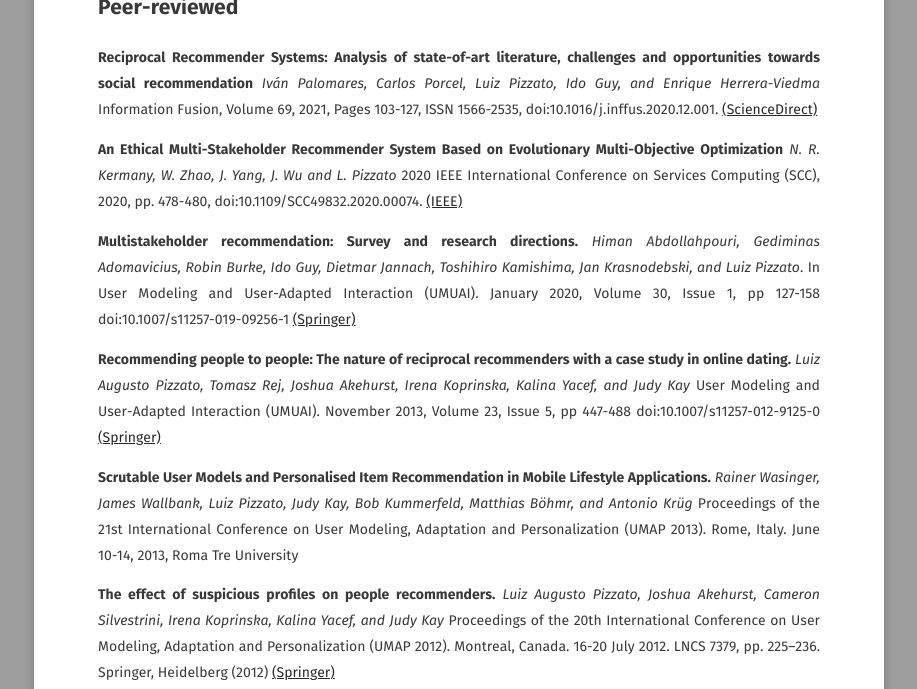
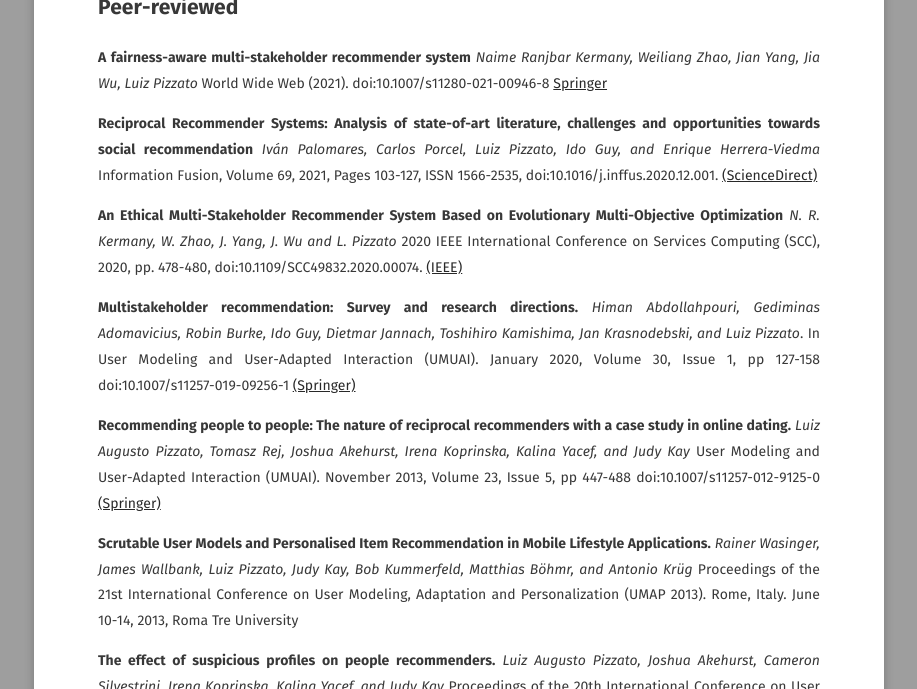
Before and after one commit to pizzato/pizzato.github.io, a Jekyll site: the page built from publications/index.markdown, in a window 1280 px wide and 900 px high, scrolled down 857 px, cut to the strip 211-900 px from the top of the window. Shown: the whole strip, without its empty margins (181-1098 px from the left). Built offline with Jekyll 4.4.1, drawn with Linux system fonts in a browser that asks for light colours; some web fonts are replaced; a style sheet for code colours, icons or effects is not loaded.

Commit message:
Update index.markdown
Adding World Wide Web (2021) paper

```diff
--- a/publications/index.markdown
+++ b/publications/index.markdown
@@ -64,6 +64,10 @@ Sydney, Australia, 2009
 
 
 ## Peer-reviewed
+
+**A fairness-aware multi-stakeholder recommender system**
+_Naime Ranjbar Kermany, Weiliang Zhao, Jian Yang, Jia Wu, Luiz Pizzato_
+World Wide Web (2021). doi:10.1007/s11280-021-00946-8 [Springer](https://link.springer.com/article/10.1007/s11280-021-00946-8)
 
 
 
```
